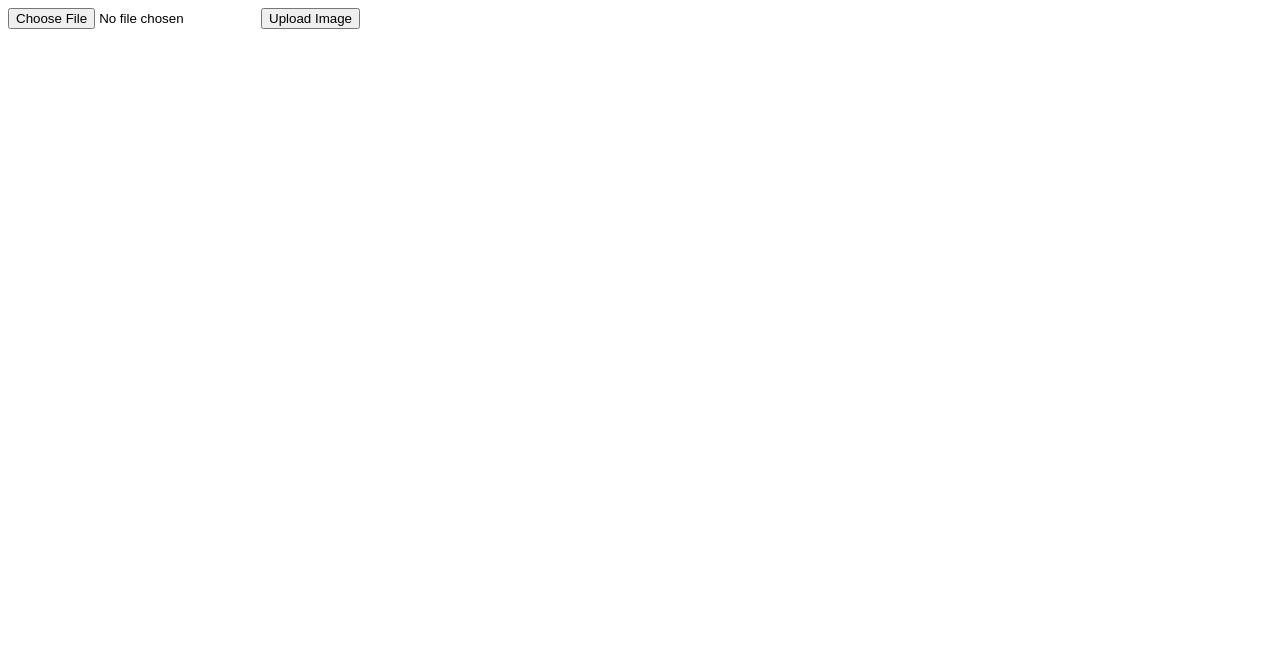
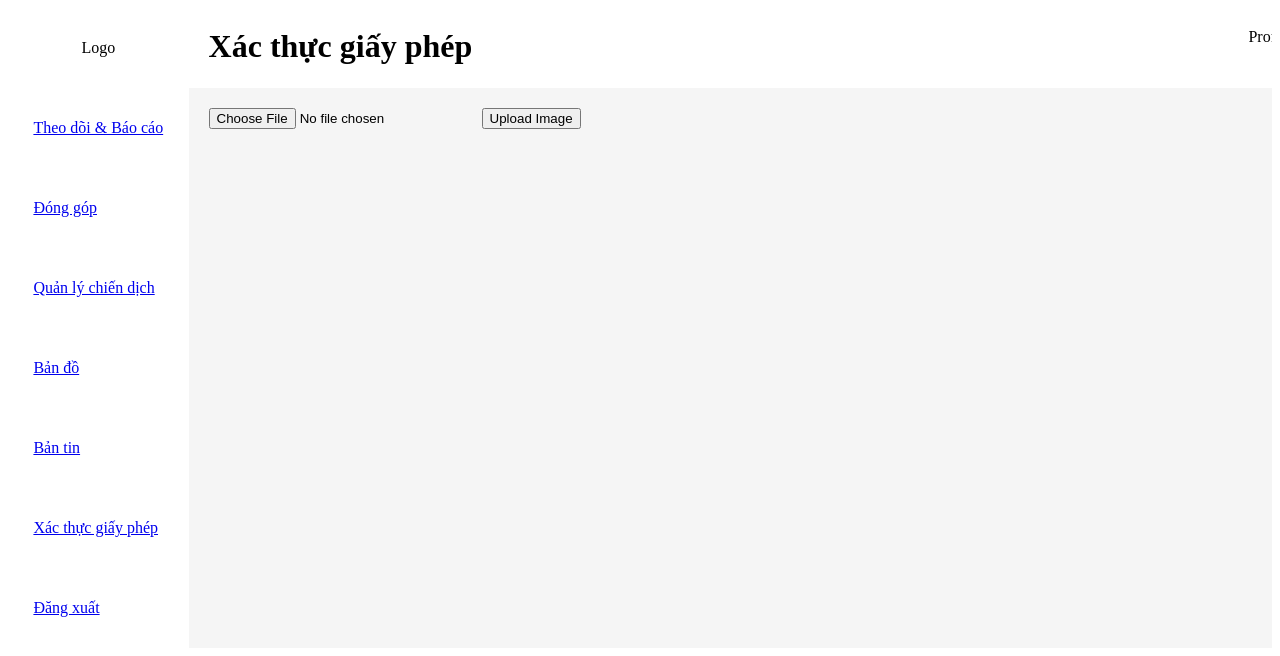
Before and after one commit to tuannguyen90/DA_NMCNPM_FE, a Vue app: page /xac-thuc-giay-phep in a window 1280 px wide. Shown: the top 656 px of the page. Built offline with nearby package versions, Linux system fonts and the light colour scheme; no server answers; the HTML template or start-up script is replaced by a standard one.

Commit message:
XacThucGiayPhep page

```diff
--- a/src/pages/XacThucGiayPhepPage.vue
+++ b/src/pages/XacThucGiayPhepPage.vue
@@ -1,15 +1,35 @@
 <template>
-  <div>
-    <input type="file" @change="handleFileUpload" />
-    <button @click.prevent="uploadImage">Upload Image</button>
-  </div>
+  <HomeLayout>
+    <!-- Header -->
+    <template v-slot:header>
+      <Header title="Xác thực giấy phép" />
+    </template>
+
+    <!-- Main -->
+    <template v-slot:main>
+      <div class="upload-hinh-anh-container">
+        <input class="input-upload" type="file" @change="handleFileUpload" />
+        <button @click.prevent="uploadImage">Upload Image</button>
+      </div>
+    </template>
+
+    <!-- Secondary -->
+    <template v-slot:secondary> </template>
+  </HomeLayout>
 </template>
 
 <script>
+import HomeLayout from "@/components/HomeLayout.vue";
+import Header from "@/components/Header.vue";
+
 import authService from "@/services/authService";
 
 export default {
   name: "XacThucGiayPhepPage",
+  components: {
+    HomeLayout,
+    Header,
+  },
   data() {
     return {
       selectedFile: null,
@@ -42,4 +62,13 @@ export default {
 };
 </script>
 
-<style scoped></style>
+<style scoped>
+.upload-hinh-anh-container {
+  margin: 20px;
+  display: flex;
+  flex-direction: row;
+}
+.input-upload {
+  margin-right: 20px;
+}
+</style>
```
